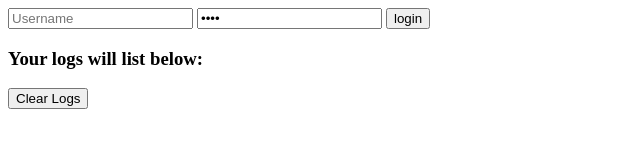
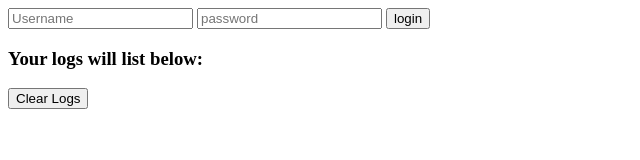
Before and after one commit to Assbomber/hack101, a plain HTML site: page index.html in a window 1280 px wide. Shown: the full height of the page, 0-640 px from the left. Drawn offline with nearby package versions, Linux system fonts and the light colour scheme.

Commit message:
Update index.html

```diff
--- a/index.html
+++ b/index.html
@@ -11,7 +11,7 @@ console.log(endcodepass(fpass)); -->
   </script>
   <body>
     <input id="user" type="text" name="username" value="" placeholder="Username">
-    <input id="pass" type="password" name="password" value="pass" placeholder="password">
+    <input id="pass" type="password" name="password" value="" placeholder="password">
     <input id="loginbtn" type="button" name="login" value="login">
     <h3> Your logs will list below: </h3>
     <button id="Clear" type="button" name="button">Clear Logs</button>
```
